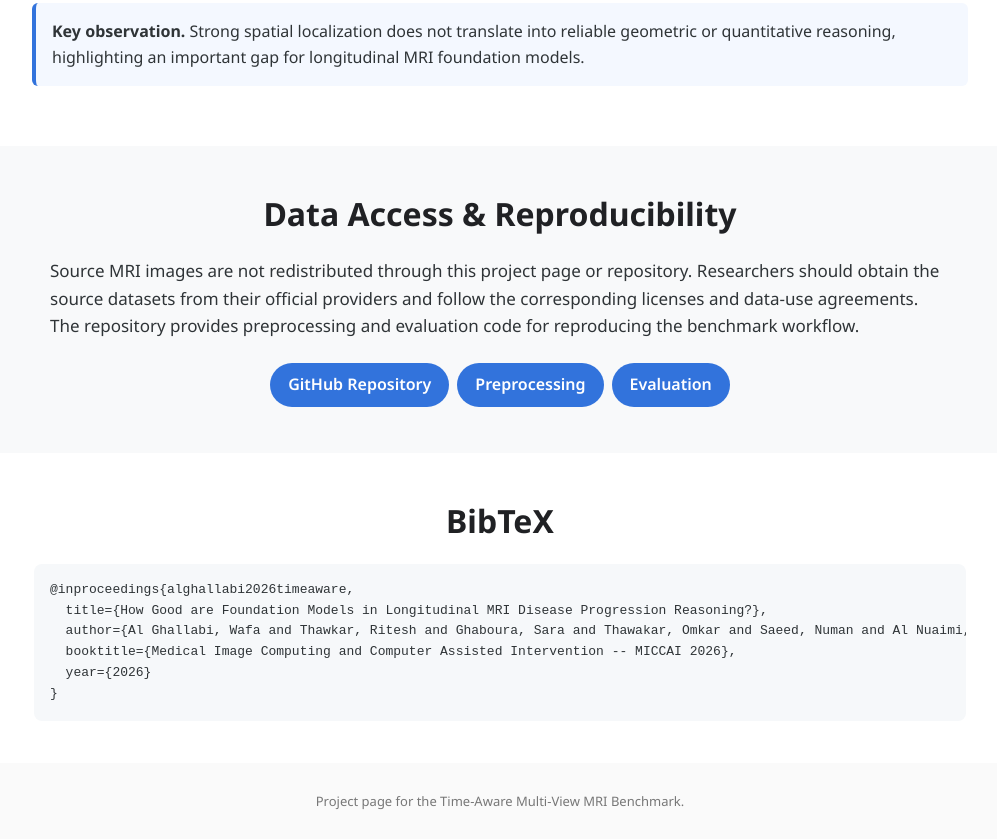
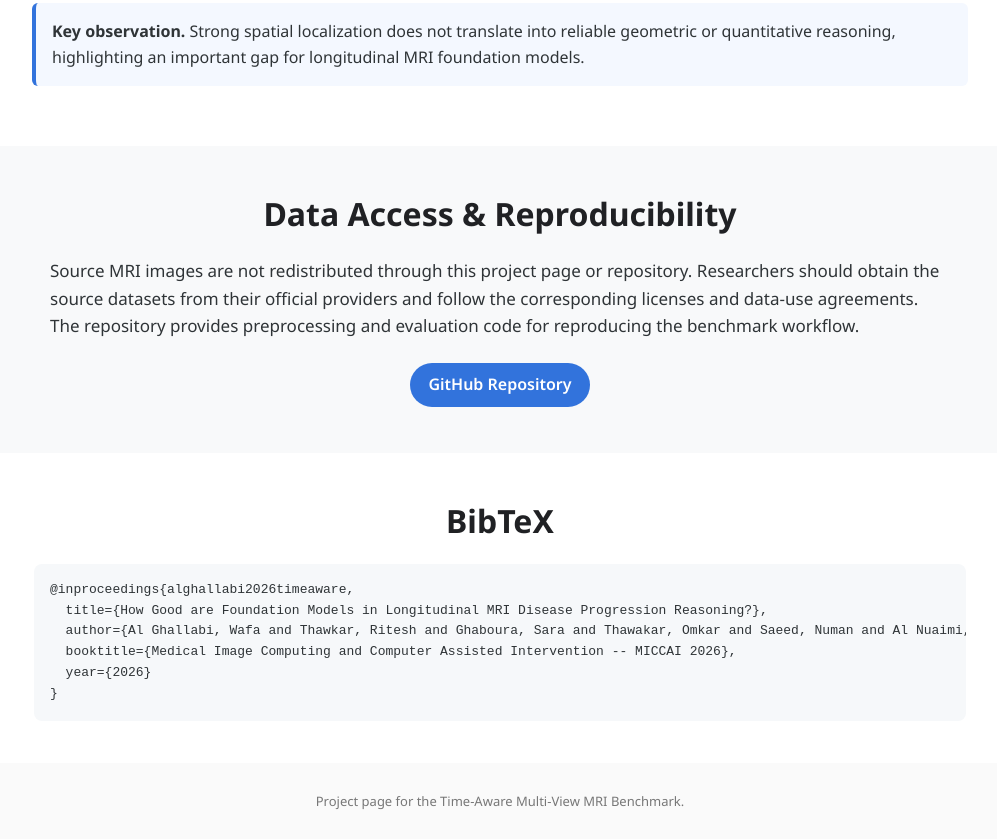
Before and after one commit to wafaAlghallabi/Time-Aware-MRI, a plain HTML site: page docs/index.html in a window 1280 px wide. Shown: the part 4191-5030 px from the top of the page, without its empty margins (140-1137 px from the left). Drawn offline with Linux system fonts and the light colour scheme.

```diff
--- a/docs/index.html
+++ b/docs/index.html
@@ -111,7 +111,7 @@
 <section id="data-access" class="soft"><div class="wrap">
 <h2 class="section-title">Data Access & Reproducibility</h2>
 <p class="lead">Source MRI images are not redistributed through this project page or repository. Researchers should obtain the source datasets from their official providers and follow the corresponding licenses and data-use agreements. The repository provides preprocessing and evaluation code for reproducing the benchmark workflow.</p>
-<div class="buttons center"><a class="btn light" href="https://github.com/wafaAlghallabi/Time-Aware-MRI" target="_blank" rel="noopener">GitHub Repository</a><a class="btn light" href="https://github.com/wafaAlghallabi/Time-Aware-MRI/tree/main/preprocessing" target="_blank" rel="noopener">Preprocessing</a><a class="btn light" href="https://github.com/wafaAlghallabi/Time-Aware-MRI/tree/main/evaluation" target="_blank" rel="noopener">Evaluation</a></div>
+<div class="buttons center"><a class="btn light" href="https://github.com/wafaAlghallabi/Time-Aware-MRI" target="_blank" rel="noopener">GitHub Repository</a></div>
 </div></section>
 
 <section><div class="wrap"><h2 class="section-title">BibTeX</h2><pre class="bibtex">@inproceedings{alghallabi2026timeaware,
```
